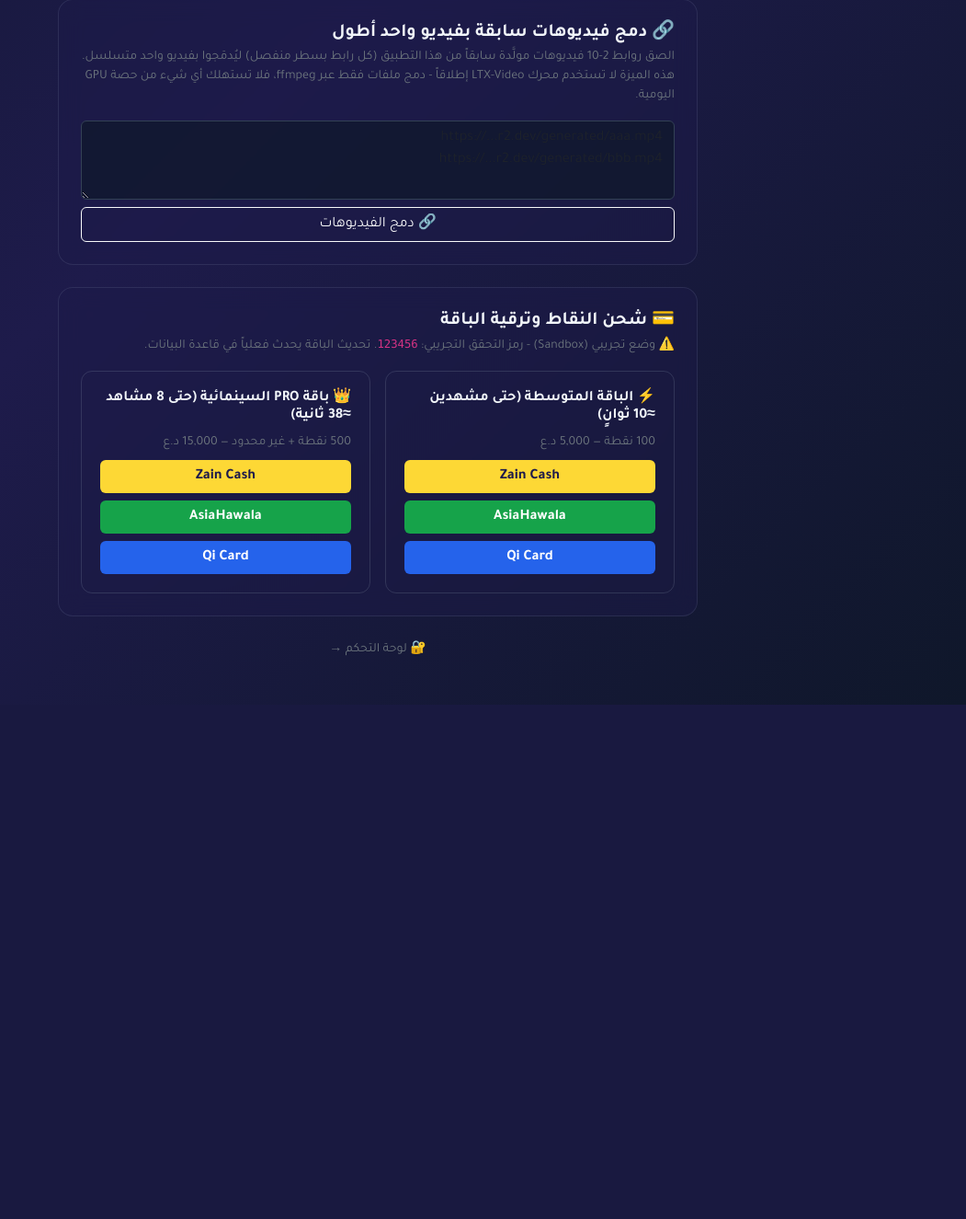
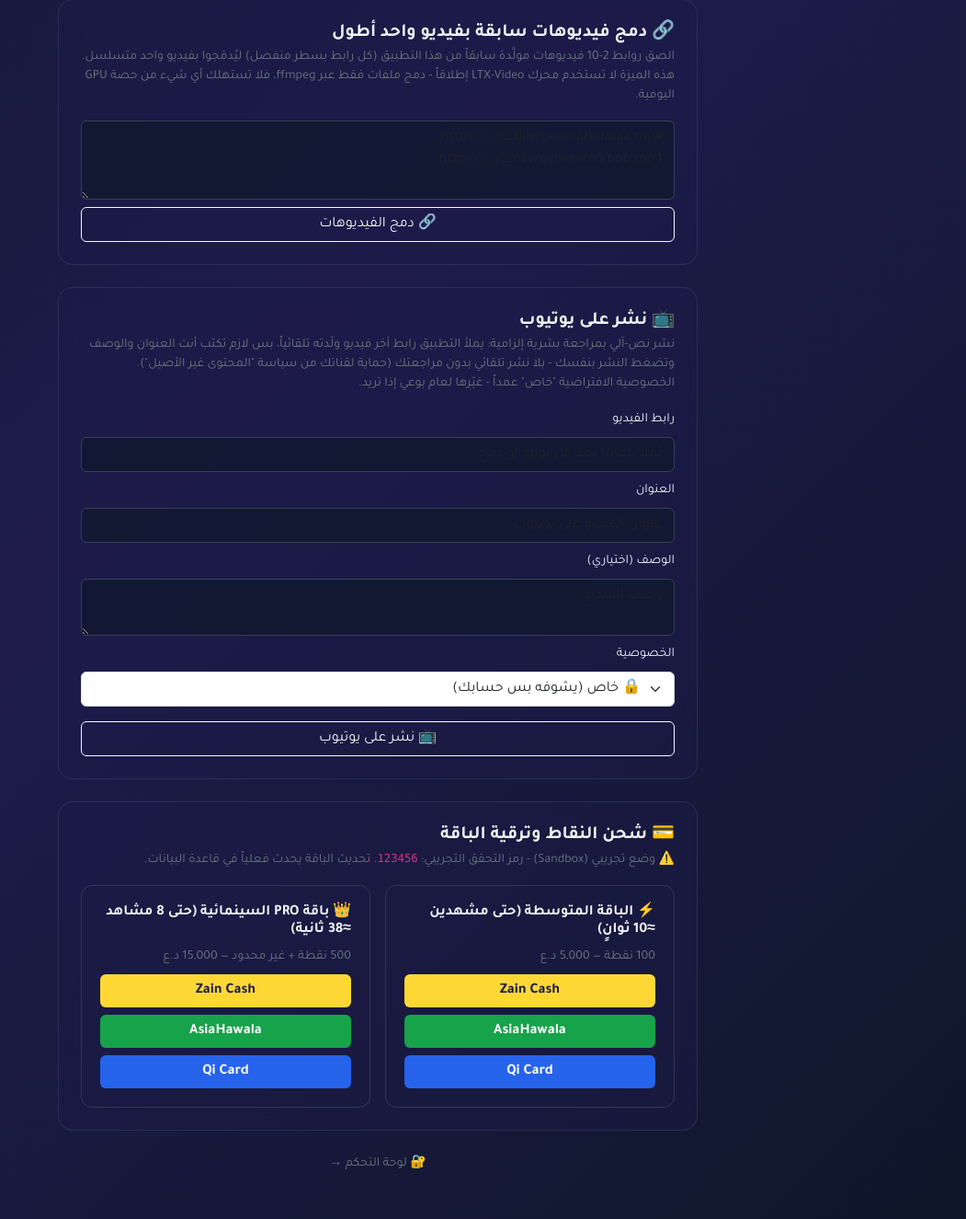
Before and after one commit to ali1065582-bit/cartoon-video-app, a FastAPI app: template templates/index.html in a window 1280 px wide. Shown: the part 793-2118 px from the top of the page at 92% size, without its empty margins (229-1280 px from the left). Before the commit the page ends 1559 px from the top, so only its background shows below. Run offline with FastAPI, Linux system fonts and the light colour scheme; the template is opened without the code that fills it, so the values that code supplies are empty; some libraries are stand-ins or nearby versions.

Commit message:
Add files via upload

```diff
--- a/templates/index.html
+++ b/templates/index.html
@@ -98,6 +98,30 @@
       <video id="mergedResultVideo" class="w-100 rounded" controls></video>
       <a id="mergedDownloadLink" class="btn btn-outline-success mt-2 w-100" download>⬇️ تحميل الفيديو المدموج</a>
     </div>
+  </div>
+
+  <div class="card-glass p-4 mb-4">
+    <h5 class="fw-bold mb-1">📺 نشر على يوتيوب</h5>
+    <p class="text-secondary small mb-3">
+      نشر نص-آلي بمراجعة بشرية إلزامية: يملأ التطبيق رابط آخر فيديو ولّدته
+      تلقائياً، بس لازم تكتب أنت العنوان والوصف وتضغط النشر بنفسك - بلا نشر
+      تلقائي بدون مراجعتك (حماية لقناتك من سياسة "المحتوى غير الأصيل").
+      الخصوصية الافتراضية "خاص" عمداً - غيّرها لعام بوعي إذا تريد.
+    </p>
+    <label class="form-label small">رابط الفيديو</label>
+    <input type="text" id="youtubeVideoUrl" class="form-control mb-2" placeholder="يُملأ تلقائياً بعد كل توليد أو دمج">
+    <label class="form-label small">العنوان</label>
+    <input type="text" id="youtubeTitle" class="form-control mb-2" placeholder="عنوان الفيديو على يوتيوب">
+    <label class="form-label small">الوصف (اختياري)</label>
+    <textarea id="youtubeDescription" class="form-control mb-2" rows="2" placeholder="وصف الفيديو..."></textarea>
+    <label class="form-label small">الخصوصية</label>
+    <select id="youtubePrivacy" class="form-select mb-3">
+      <option value="private" selected>🔒 خاص (يشوفه بس حسابك)</option>
+      <option value="unlisted">🔗 غير مدرج (بس بمن يملك الرابط)</option>
+      <option value="public">🌍 عام (يشوفه الكل)</option>
+    </select>
+    <button id="youtubePublishBtn" class="btn btn-outline-light w-100">📺 نشر على يوتيوب</button>
+    <div id="youtubeStatusBox" class="mt-3 d-none"></div>
   </div>
 
   <div class="card-glass p-4 mb-4">
@@ -273,12 +297,69 @@
       mergedResultVideo.src = data.video_url;
       mergedDownloadLink.href = data.video_url;
       mergeVideoBox.classList.remove('d-none');
+      document.getElementById('youtubeVideoUrl').value = data.video_url;
       setMergeStatus(`✅ تم دمج ${data.merged_count} فيديوهات بنجاح في فيديو واحد.`, 'success');
     } catch (err) {
       setMergeStatus('❌ تعذر الاتصال بالسيرفر: ' + err.message, 'danger');
     } finally {
       mergeVideosBtn.disabled = false;
       mergeVideosBtn.textContent = originalText;
+    }
+  });
+
+  // ============================================================
+  // النشر على يوتيوب - نص-آلي بمراجعة بشرية إلزامية (عنوان/وصف/خصوصية
+  // يكتبها المستخدم بنفسه، وضغطة نشر صريحة - بلا نشر تلقائي بعد التوليد)
+  // ============================================================
+  const youtubePublishBtn = document.getElementById('youtubePublishBtn');
+  const youtubeStatusBox = document.getElementById('youtubeStatusBox');
+
+  function setYoutubeStatus(message, type) {
+    youtubeStatusBox.innerHTML = message;
+    youtubeStatusBox.className = 'mt-3 alert alert-' + (type || 'secondary');
+    youtubeStatusBox.classList.remove('d-none');
+  }
+
+  youtubePublishBtn.addEventListener('click', async () => {
+    const video_url = document.getElementById('youtubeVideoUrl').value.trim();
+    const title = document.getElementById('youtubeTitle').value.trim();
+    const description = document.getElementById('youtubeDescription').value.trim();
+    const privacy_status = document.getElementById('youtubePrivacy').value;
+
+    if (!video_url) {
+      setYoutubeStatus('⚠️ ما أكو رابط فيديو - ولّد أو ادمج فيديو أولاً.', 'warning');
+      return;
+    }
+    if (!title) {
+      setYoutubeStatus('⚠️ الرجاء إدخال عنوان الفيديو.', 'warning');
+      return;
+    }
+
+    youtubeStatusBox.classList.add('d-none');
+    youtubePublishBtn.disabled = true;
+    const originalText = youtubePublishBtn.textContent;
+    youtubePublishBtn.textContent = '⏳ جاري الرفع ليوتيوب...';
+
+    try {
+      const res = await fetch('/api/youtube/publish', {
+        method: 'POST',
+        headers: { 'Content-Type': 'application/json' },
+        body: JSON.stringify({ video_url, title, description, privacy_status }),
+      });
+      const data = await res.json();
+      if (!res.ok) {
+        setYoutubeStatus('❌ ' + (data.detail || 'حدث خطأ غير متوقع أثناء النشر.'), 'danger');
+        return;
+      }
+      setYoutubeStatus(
+        `✅ تم النشر بنجاح! <a href="${data.youtube_url}" target="_blank" class="alert-link">شاهد الفيديو على يوتيوب</a>`,
+        'success'
+      );
+    } catch (err) {
+      setYoutubeStatus('❌ تعذر الاتصال بالسيرفر: ' + err.message, 'danger');
+    } finally {
+      youtubePublishBtn.disabled = false;
+      youtubePublishBtn.textContent = originalText;
     }
   });
 
@@ -355,6 +436,7 @@
       resultVideo.src = data.video_url;
       downloadLink.href = data.video_url;
       videoBox.classList.remove('d-none');
+      document.getElementById('youtubeVideoUrl').value = data.video_url;
       const narrationNote = data.has_narration
         ? 'مع رواية صوتية عربية تلقائية 🔊'
         : '⚠️ بدون صوت هذه المرة (فشل توليد الرواية الصوتية المجانية - الفيديو صامت لكنه حقيقي)';
```
